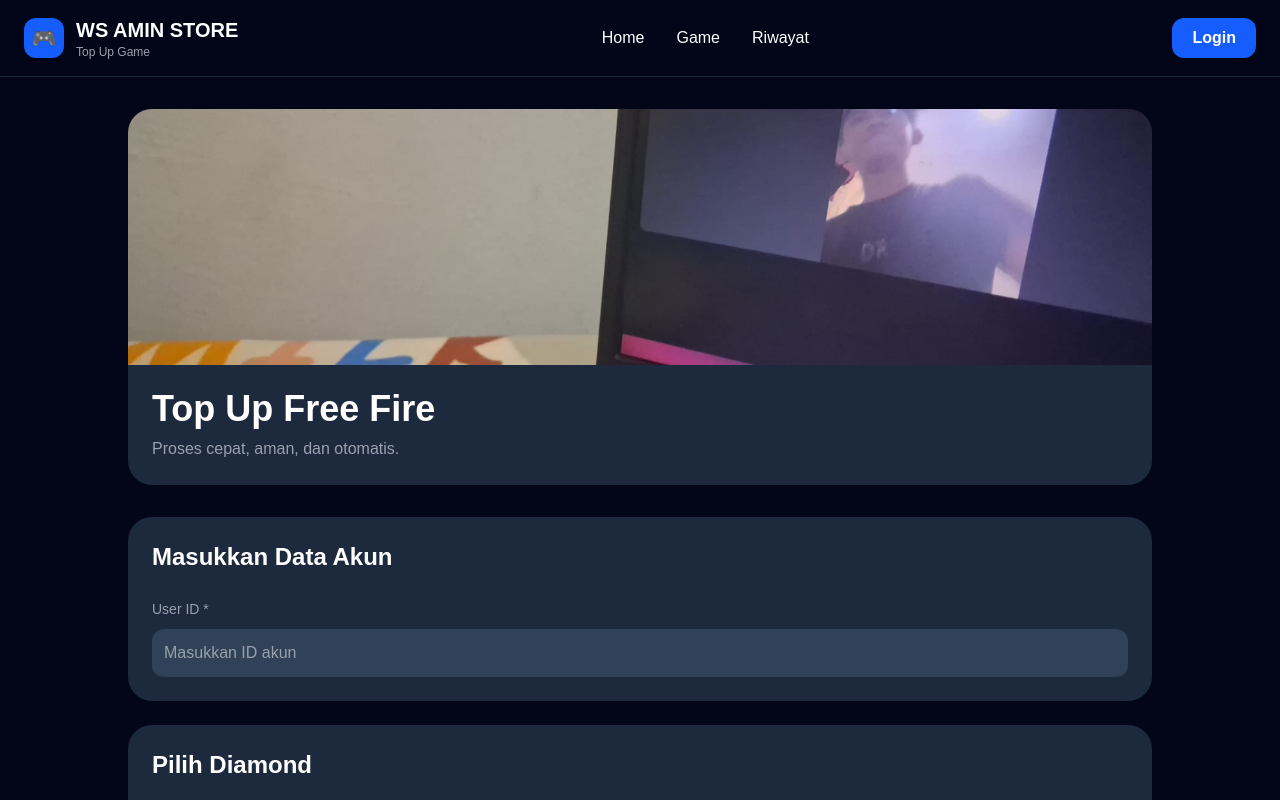
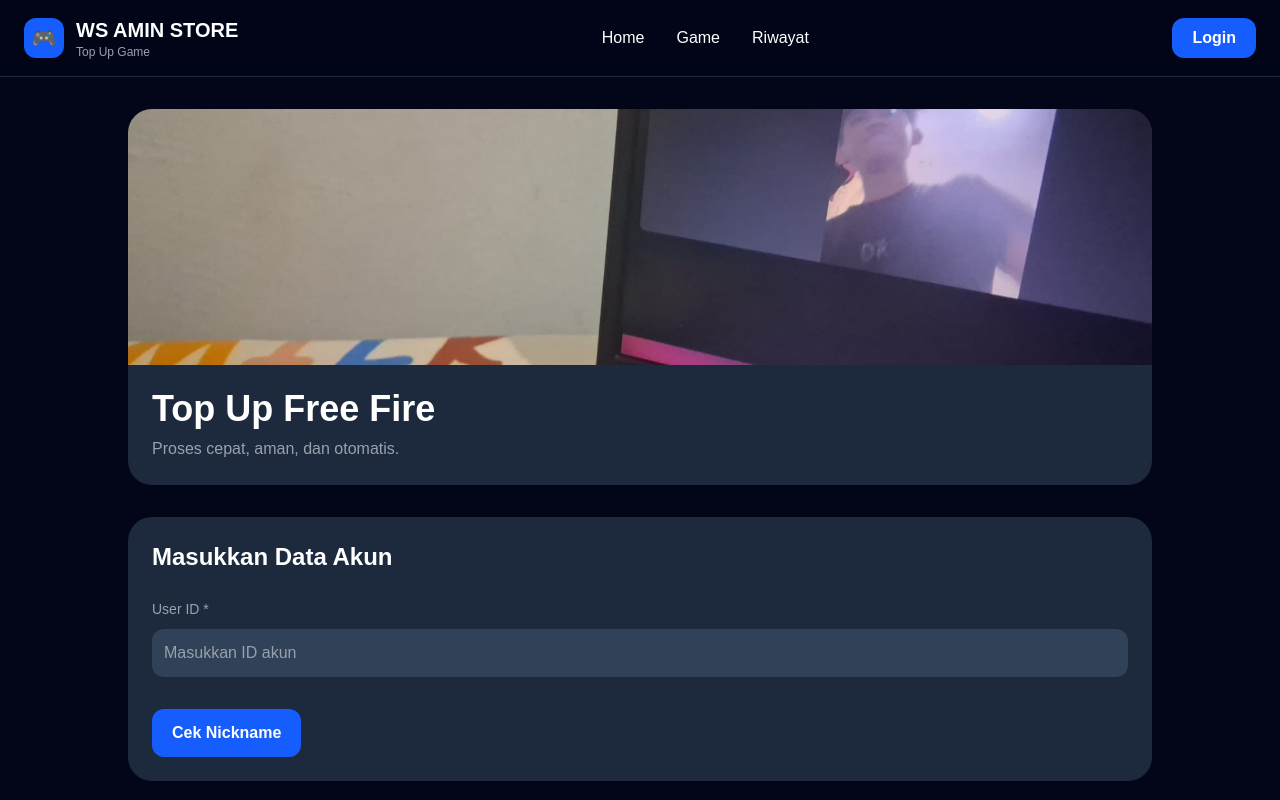
Before and after one commit to aaapeengg/ws-amin, a Next.js app: page /games/free-fire in a window 1280 px wide. Shown: the top 800 px of the page. Built offline with nearby package versions, Linux system fonts and the light colour scheme; no server answers.

Commit message:
Add nickname checker

```diff
--- /dev/null
+++ b/app/api/check-nickname/route.ts
@@ -0,0 +1,31 @@
+import { NextResponse } from "next/server";
+import { checkNickname } from "@/lib/vipreseller";
+
+export async function POST(req: Request) {
+  try {
+    const body = await req.json();
+
+    const result = await checkNickname({
+      code: body.code,
+      target: body.target,
+      additionalTarget: body.additionalTarget,
+    });
+
+    return NextResponse.json(result);
+
+  } catch (error: any) {
+
+    console.error(error);
+
+    return NextResponse.json(
+      {
+        result: false,
+        message: error.message,
+      },
+      {
+        status: 500,
+      }
+    );
+
+  }
+}
--- a/components/TopUpForm.tsx
+++ b/components/TopUpForm.tsx
@@ -9,6 +9,10 @@
 const [userId, setUserId] = useState("");
 const [extraId, setExtraId] = useState("");
 
+const [nickname, setNickname] = useState("");
+const [checking, setChecking] = useState(false);
+const [checked, setChecked] = useState(false);
+
 
   const canContinue =
   selectedItem &&
@@ -16,7 +20,66 @@
   (
     game.inputType === "user" ||
     extraId
-    );
+  ) &&
+  checked;
+
+async function handleCheckNickname() {
+
+  try {
+
+    setChecking(true);
+
+    setChecked(false);
+
+    setNickname("");
+
+    const res = await fetch("/api/check-nickname", {
+
+      method: "POST",
+
+      headers: {
+        "Content-Type": "application/json",
+      },
+
+      body: JSON.stringify({
+
+        code: game.nicknameCode,
+
+        target: userId,
+
+        additionalTarget: extraId || undefined,
+
+      }),
+
+    });
+
+    const data = await res.json();
+
+    if (data.result) {
+
+      setNickname(data.data);
+
+      setChecked(true);
+
+    } else {
+
+      alert(data.message);
+
+    }
+
+  } catch (err) {
+
+    console.error(err);
+
+    alert("Gagal mengecek nickname.");
+
+  } finally {
+
+    setChecking(false);
+
+  }
+
+}
 
 
   return (
@@ -181,6 +244,28 @@
           </>
 
         )}
+
+      <div className="mt-5">
+
+  <button
+  type="button"
+  onClick={handleCheckNickname}
+  disabled={checking}
+  className="
+    mt-3
+    bg-blue-600
+    hover:bg-blue-700
+    disabled:bg-gray-600
+    px-5
+    py-3
+    rounded-xl
+    font-bold
+  "
+>
+  {checking ? "Mengecek..." : "Cek Nickname"}
+</button>
+
+</div>
 
 
       </div>
--- a/data/games.ts
+++ b/data/games.ts
@@ -5,6 +5,7 @@
     image: "/games/ml.jpg",
     currency: "Diamond",
     inputType: "ml",
+    nicknameCode: "mobile-legends",
 
     items: [
       {
@@ -32,6 +33,7 @@
     image: "/games/ff.jpg",
     currency: "Diamond",
     inputType: "user",
+    nicknameCode: "free-fire",
 
     items: [
       {
@@ -54,6 +56,7 @@
     image: "/games/pubg.jpg",
     currency: "UC",
     inputType: "user",
+    nicknameCode: "pubgm",
 
     items: [
       {
@@ -76,6 +79,7 @@
     image: "/games/valorant.jpg",
     currency: "VP",
     inputType: "riot",
+    nicknameCode: "valorant",
 
     items: [
       {
--- a/lib/vipreseller.ts
+++ b/lib/vipreseller.ts
@@ -108,3 +108,46 @@
   }
 
 }
+
+export async function checkNickname({
+  code,
+  target,
+  additionalTarget,
+}: {
+  code: string;
+  target: string;
+  additionalTarget?: string;
+}) {
+
+  const apiId = process.env.VIP_ID;
+  const apiKey = process.env.VIP_KEY;
+
+  if (!apiId || !apiKey) {
+    throw new Error("VIP_ID atau VIP_KEY belum diisi.");
+  }
+
+  const sign = crypto
+    .createHash("md5")
+    .update(apiId + apiKey)
+    .digest("hex");
+
+  const formData = new URLSearchParams();
+
+  formData.append("key", apiKey);
+  formData.append("sign", sign);
+  formData.append("type", "get-nickname");
+  formData.append("code", code);
+  formData.append("target", target);
+
+  if (additionalTarget) {
+    formData.append("additional_target", additionalTarget);
+  }
+
+  const res = await fetch(VIP_URL, {
+    method: "POST",
+    body: formData,
+  });
+
+  return await res.json();
+
+}
```
Lines whose indentation alone changed are shown as unchanged.
